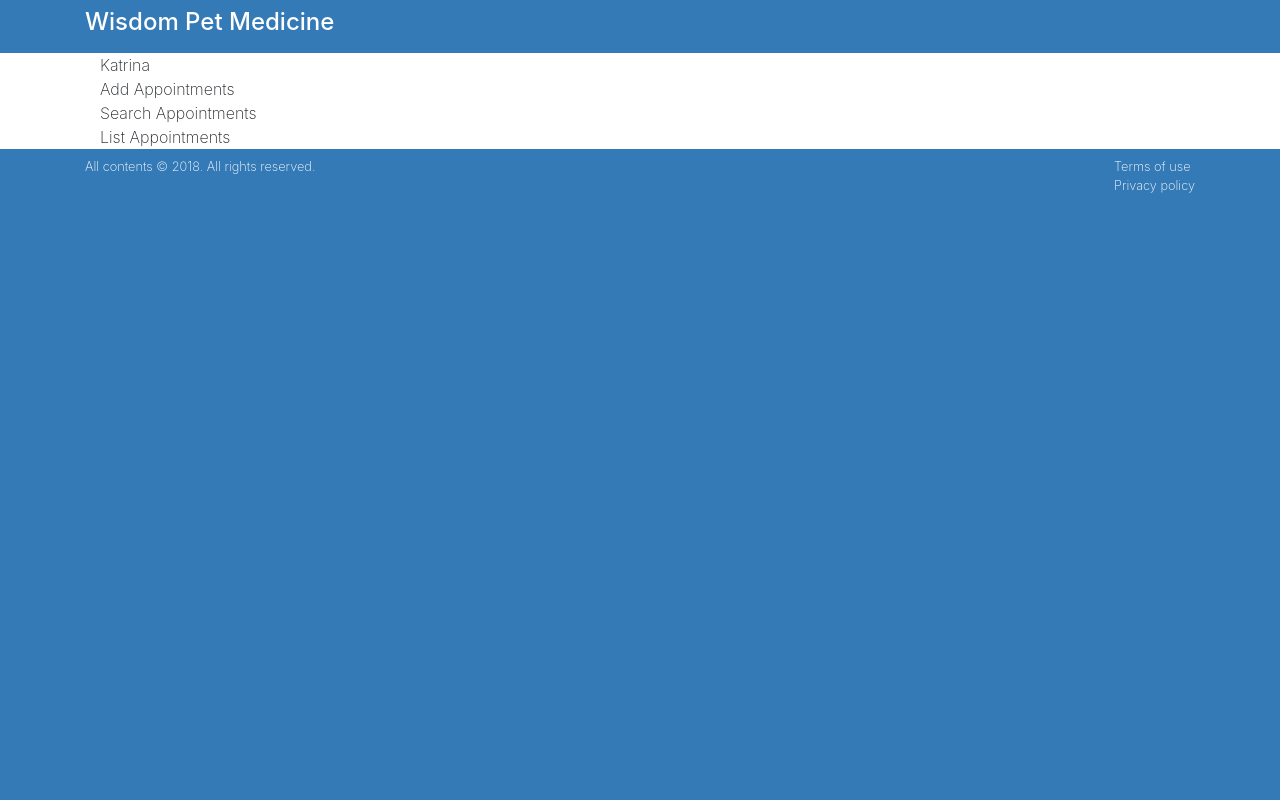
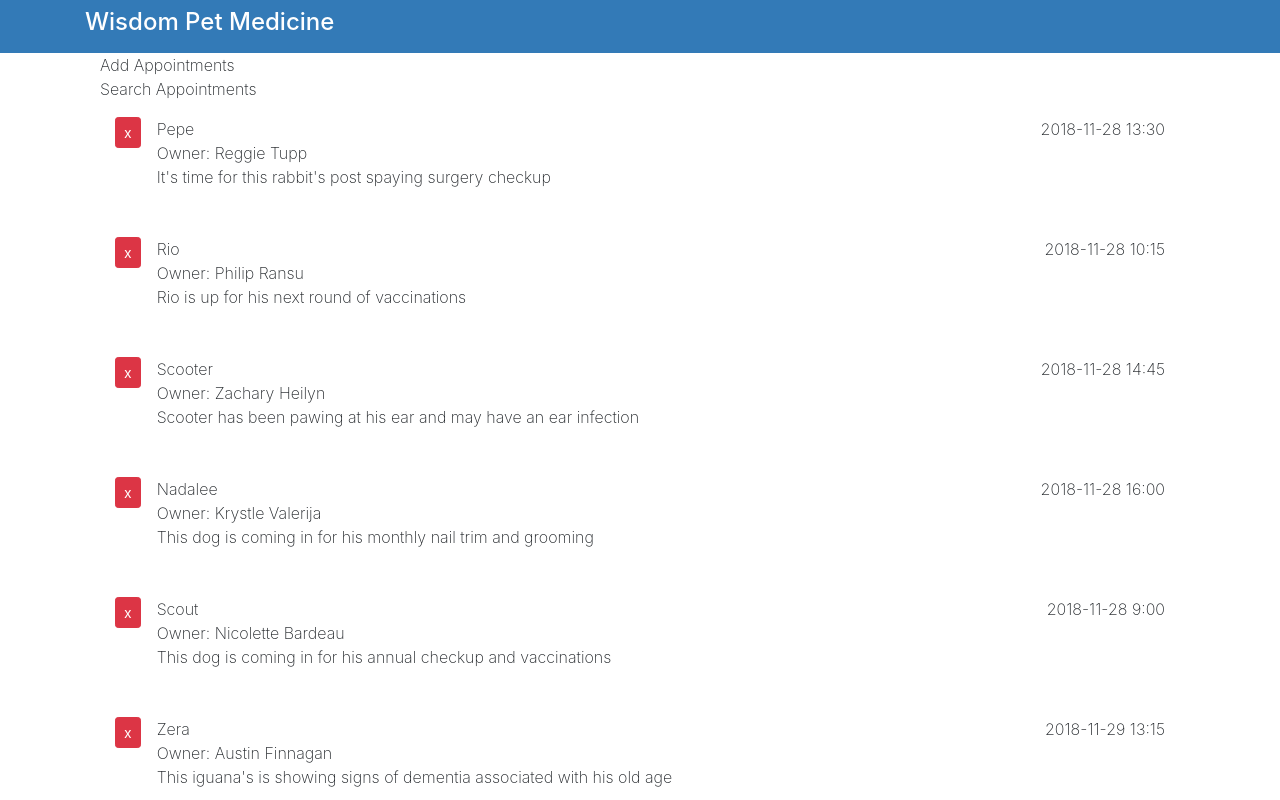
Before and after one commit to katrinasilver/appointmentui-react, a React (Create React App) app: page / in a window 1280 px wide. Shown: the top 800 px of the page. Built offline with nearby package versions, Linux system fonts and the light colour scheme.

Commit message:
add appointment list

```diff
--- a/src/components/App.js
+++ b/src/components/App.js
@@ -10,27 +10,41 @@
     super(props)
 
     this.state = {
-      name: 'Katrina'
+      appointments: []
     }
   }
 
-  componentDidMount() {
+  async componentDidMount() {
+    try {
+      const response = await fetch('./data.json')
+      const appointments = await response.json()
+      appointments.map(item => item)
 
+      this.setState({ appointments })
+
+    } catch(err) {
+      console.error(err)
+    }
   }
 
   render() {
+
     return (
      <main className="page bg-white" id="petratings">
       <div className="container">
         <div className="row">
           <div className="col-md-12 bg-white">
             <div className="container">
-              {
-                this.state.name
-              }
+
               <AddAppointments />
               <SearchAppointments />
-              <ListAppointments />
+              {/* <ListAppointments appointment={this.state.appointments} /> */}
+
+              {
+                this.state.appointments.map((appt, i) =>
+                  <ListAppointments key={i} id={i} {...appt} />
+                )
+              }
             </div>
           </div>
         </div>
--- a/src/components/ListAppointments.js
+++ b/src/components/ListAppointments.js
@@ -2,8 +2,29 @@
 
 export default class ListAppointments extends Component {
   render() {
+    const {petName, aptDate, ownerName, aptNotes} = this.props
+
     return (
-      <div>List Appointments</div>
+      <div className="appointment-list item-list mb-3">
+        <div className="pet-item col media py-3">
+          <div className="mr-3">
+            <button className="pet-delete btn btn-sm btn-danger">x</button>
+          </div>
+
+          <div className="pet-info media-body">
+            <div className="pet-head d-flex">
+              <span className="pet-name">{petName}</span>
+              <span className="apt-date ml-auto">{aptDate}</span>
+            </div>
+
+            <div className="owner-name">
+              <span className="label-item">Owner: </span>
+              <span>{ownerName}</span>
+            </div>
+            <div className="apt-notes">{aptNotes}</div>
+          </div>
+        </div>
+      </div>
     )
   }
 }
```
